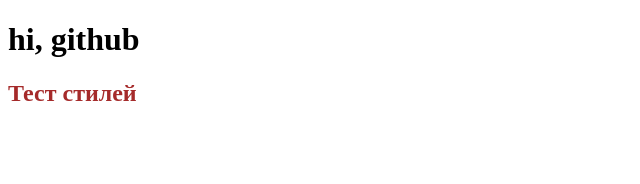
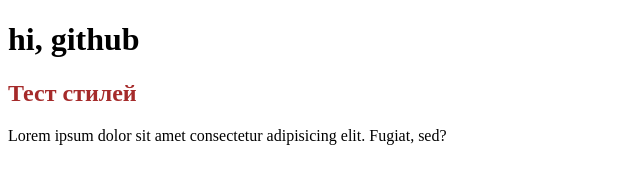
Before and after one commit to KopanevIlya/test39, a plain HTML site: page index.html in a window 1280 px wide. Shown: the whole page, without its empty margins (0-640 px from the left). Drawn offline with Linux system fonts and the light colour scheme.

Commit message:
добавили новый тег с текстом

```diff
--- a/index.html
+++ b/index.html
@@ -9,5 +9,6 @@
 <body>
     <h1>hi, github</h1>
     <h2>Тест стилей</h2>
+    <p>Lorem ipsum dolor sit amet consectetur adipisicing elit. Fugiat, sed?</p>
 </body>
 </html>
```
